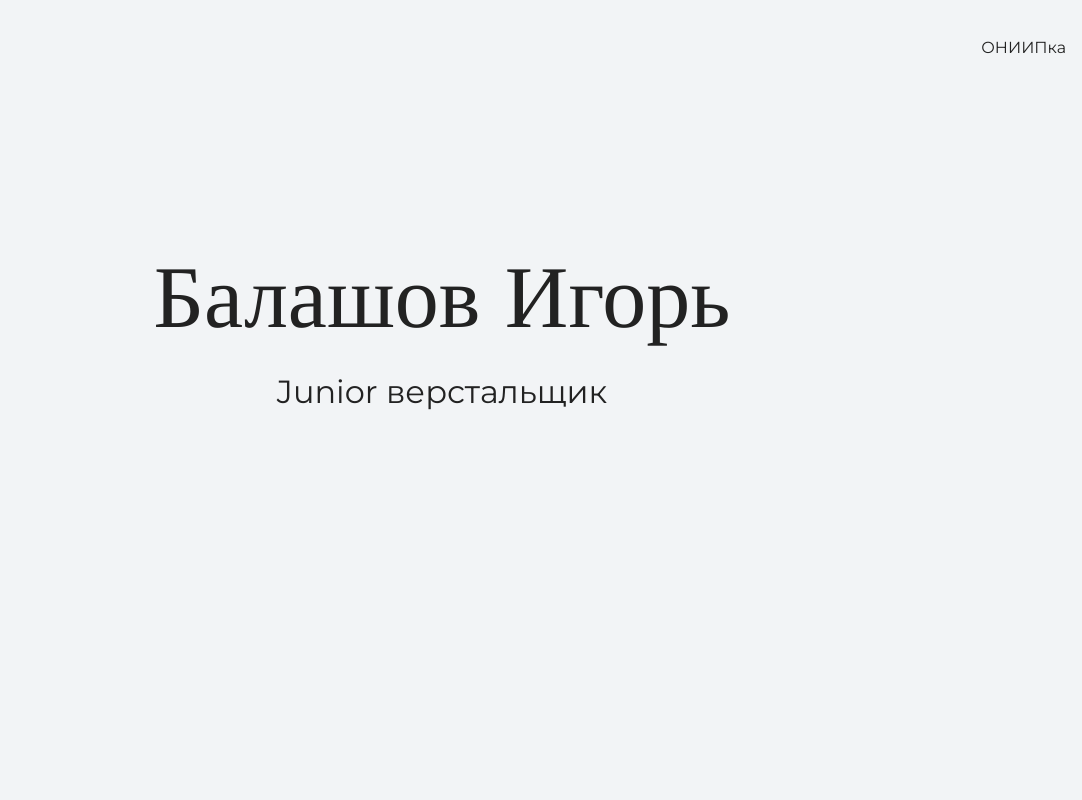
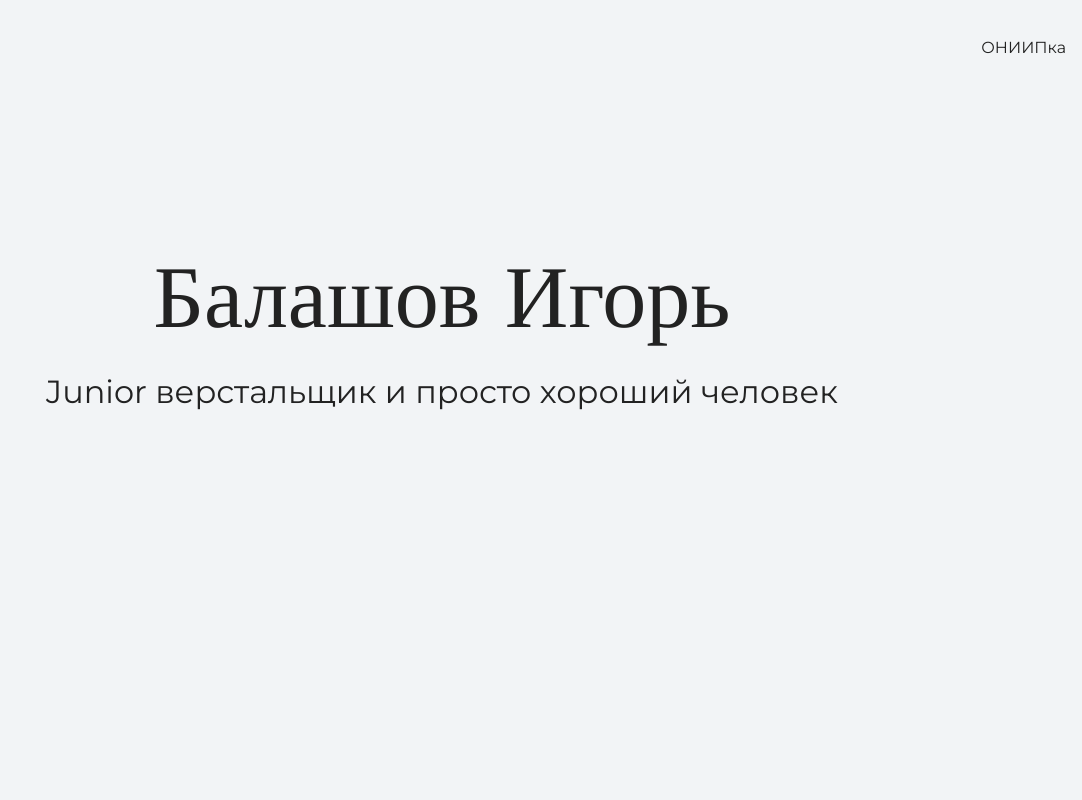
Before and after one commit to Underwoodoff/my_syte, a plain HTML site: page index.html in a window 1280 px wide. Shown: the top 800 px of the page, without its empty margins (198-1280 px from the left). Drawn offline with nearby package versions, Linux system fonts and the light colour scheme.

Commit message:
добавлен текст в секции 1

```diff
--- a/index.html
+++ b/index.html
@@ -18,7 +18,8 @@
     <section class="hero-image">
       <div class="container">
       <h1 class="heading">Балашов Игорь</h1>
-      <p>Junior верстальщик</p> </div>
+      <p>Junior верстальщик и просто хороший человек
+      </p> </div>
     </section>
 
     <section class="intro">
```
